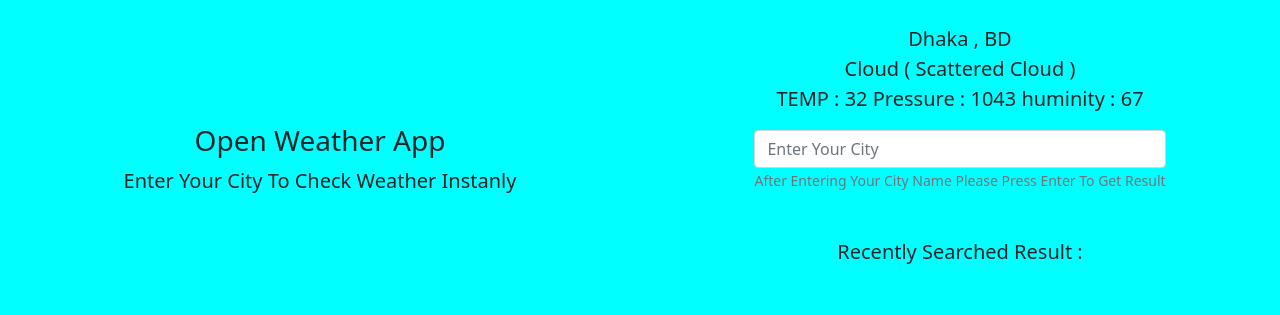
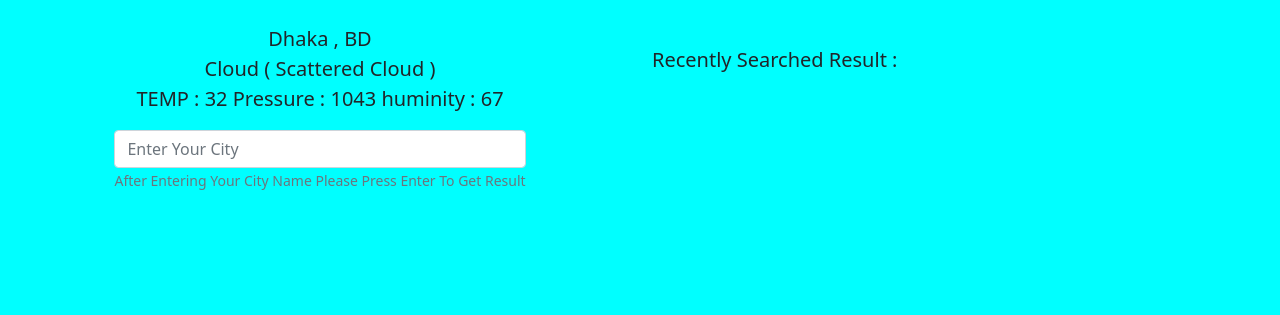
Before and after one commit to jonytalukdar/js-project, a website: page weather-app/public/index.html in a window 1280 px wide. Drawn offline with nearby package versions, Linux system fonts and the light colour scheme; no server answers.

Commit message:
modify index.html

```diff
--- a/weather-app/public/index.html
+++ b/weather-app/public/index.html
@@ -16,13 +16,13 @@
   <body>
     <div class="container-fluid">
       <div class="row" id="row">
-        <div class="col-6 d-flex" id="left">
+        <!-- <div class="col-6 d-flex" id="left">
           <div class="align-self-center m-auto text-center">
             <img src="" alt="" />
             <h3>Open Weather App</h3>
             <p class="lead">Enter Your City To Check Weather Instanly</p>
           </div>
-        </div>
+        </div> -->
 
         <div class="col-6 d-flex" id="right">
           <div class="align-self-center m-auto text-center">
@@ -51,7 +51,10 @@
               >After Entering Your City Name Please Press Enter To Get
               Result</small
             >
+          </div>
+        </div>
 
+        <div class="col-6">
           <h5 class="my-5">Recently Searched Result :</h5>
 
           <div class="my-5" id="history"></div>
@@ -73,11 +76,9 @@
 
                   TEMP :
                   <strong><span class="temp">32</span></strong> Pressure :
-                    <strong><span class="pressure">1043</span></strong> huminity
-                    :
+                  <strong><span class="pressure">1043</span></strong> huminity :
                   <strong><span class="humidity">67</span></strong>
                 </p>
-                </div>
               </div>
             </div>
           </div>
```
Lines whose indentation alone changed are shown as unchanged.
